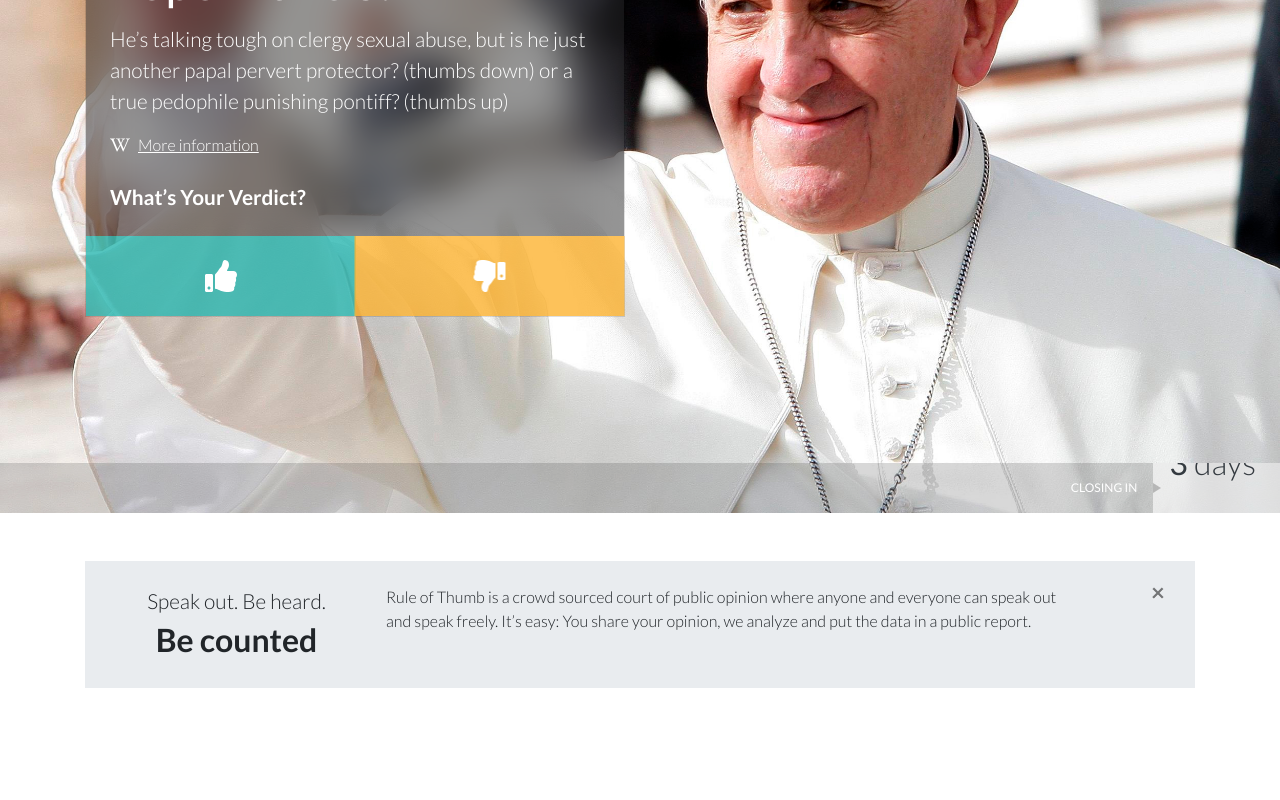
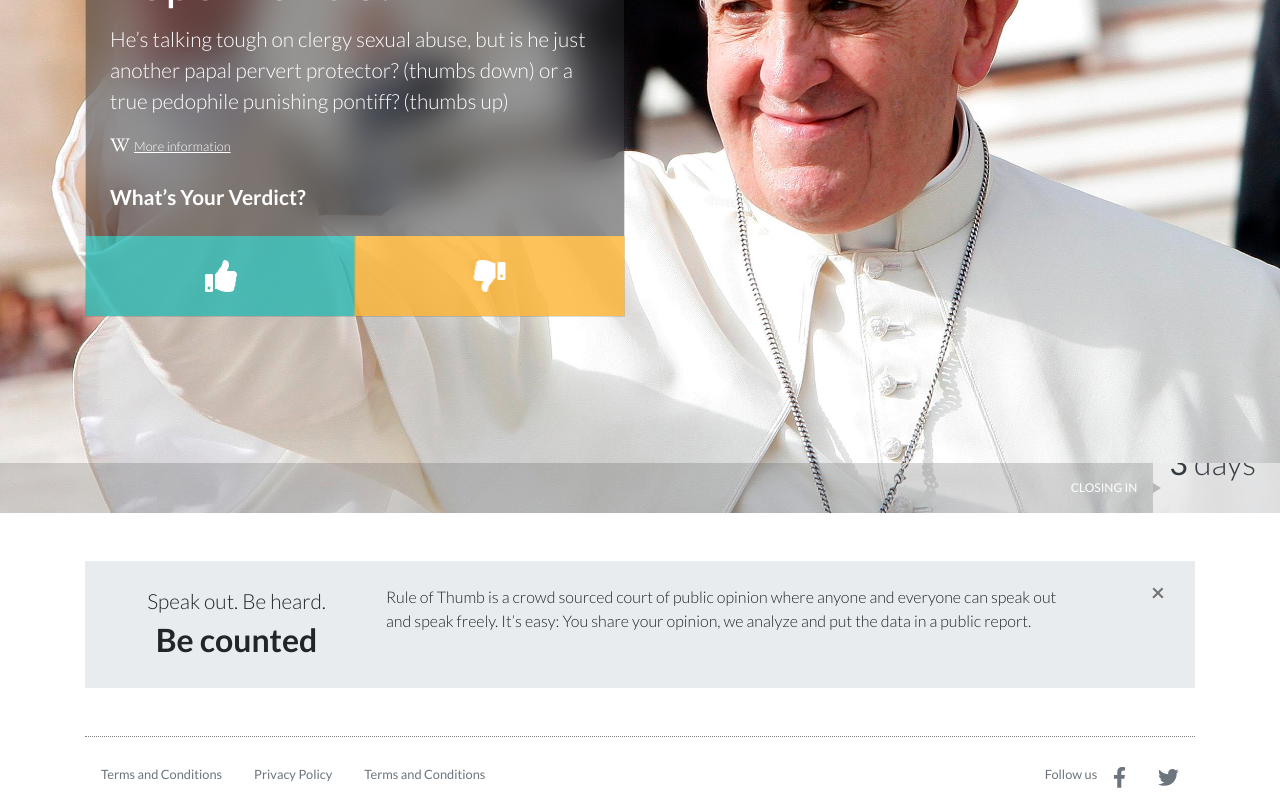
Before and after one commit to cquinterop/ui-test, a React (Create React App) app: page / in a window 1280 px wide. Shown: the part 337-1137 px from the top of the page. Before the commit the page ends 1073 px from the top, so only its background shows below. Built offline with nearby package versions, Linux system fonts and the light colour scheme.

Commit message:
Built footer component

```diff
--- a/src/App.css
+++ b/src/App.css
@@ -49,7 +49,7 @@ button.border-0.rounded-0.btn.btn-secondary:hover svg {
 .hero {
     background: center top / cover no-repeat;
     min-height: 850px;
-    height: auto;
+    height: 80vh;
 }
 
 .hero__vote {
@@ -110,3 +110,7 @@ button.border-0.rounded-0.btn.btn-secondary:hover svg {
     top: 15%;
     right: 30px;
 }
+
+.dotted {
+    border-top: 1px dotted grey;
+}
--- /dev/null
+++ b/src/components/Footer.js
@@ -0,0 +1,64 @@
+import React from "react";
+import {
+  NavItem, NavLink, Nav,
+  Container, Row, Col,
+  UncontrolledTooltip
+} from "reactstrap";
+import { FontAwesomeIcon } from '@fortawesome/react-fontawesome';
+import { faFacebookF, faTwitter } from "@fortawesome/free-brands-svg-icons";
+
+function Footer() {
+    return (
+      <footer>
+        <Container>
+          <hr className="dotted" />
+          <Row>
+            <Col className="d-flex justify-content-center justify-content-md-start" md="8">
+              <Nav>
+                <NavItem>
+                  <NavLink className="font-weight-light text-secondary size-1" href="#">
+                  <small>Terms and Conditions</small>
+                </NavLink>
+                </NavItem>
+                <NavItem>
+                  <NavLink className="font-weight-light text-secondary size-1" href="#">
+                  <small>Privacy Policy</small>
+                  </NavLink>
+                </NavItem>
+                <NavItem>
+                  <NavLink className="font-weight-light text-secondary size-1" href="#">
+                  <small>Terms and Conditions</small>
+                  </NavLink>
+                </NavItem>
+              </Nav>
+            </Col>
+            <Col className="d-flex justify-content-center justify-content-md-end" md="4">
+              <Nav>
+                <div className="pt-2 font-weight-light text-secondary size-1" >
+                  <small>Follow us</small>
+                </div>
+                <NavItem>
+                  <NavLink className="text-secondary" href="#" id="tooltipfacebook" target="_blank">
+                    <FontAwesomeIcon icon={faFacebookF} />
+                  </NavLink>
+                  <UncontrolledTooltip target="tooltipfacebook">
+                    Like us on Facebook
+                  </UncontrolledTooltip>
+                </NavItem>
+                <NavItem>
+                  <NavLink className="text-secondary" href="#" id="twittertooltip" target="_blank">
+                    <FontAwesomeIcon icon={faTwitter} />
+                  </NavLink>
+                  <UncontrolledTooltip target="twittertooltip">
+                    Follow us on Twitter
+                  </UncontrolledTooltip>
+                </NavItem>
+              </Nav>
+            </Col>
+          </Row>
+        </Container>
+      </footer>
+    );
+};
+
+export default Footer;
--- a/src/components/Hero.js
+++ b/src/components/Hero.js
@@ -12,6 +12,6 @@ function Hero() {
             <Closing />
         </div>
     );
-}
+};
 
 export default Hero;
--- a/src/components/SpeakOut.js
+++ b/src/components/SpeakOut.js
@@ -1,7 +1,7 @@
 import React, { useState } from 'react';
 import { Jumbotron, Container, Row, Col, Button } from 'reactstrap';
 
-const SpeakOut = () => {
+function SpeakOut() {
   const [isClosed, setClose] = useState(false);
   const handleCloser = () => setClose(true);
 
--- a/src/components/ui/Closing.js
+++ b/src/components/ui/Closing.js
@@ -28,6 +28,6 @@ function Closing() {
       </Progress>
     </Progress>
   );
-}
+};
 
 export default Closing;
--- a/src/components/ui/Header.js
+++ b/src/components/ui/Header.js
@@ -1,14 +1,9 @@
 import React from 'react';
 import { Link } from 'react-router-dom';
 import {
-  Navbar,
-  Container,
-  NavbarToggler,
-  NavbarBrand,
-  UncontrolledCollapse,
-  Nav,
-  NavItem,
-  NavLink,
+  Navbar, Nav, NavItem, NavLink,
+  NavbarToggler, NavbarBrand,
+  Container, UncontrolledCollapse,
 } from 'reactstrap';
 import { FontAwesomeIcon } from '@fortawesome/react-fontawesome';
 import { faSearch, faBars } from '@fortawesome/free-solid-svg-icons';
@@ -52,6 +47,6 @@ function Header() {
       </Navbar>
     </header>
   );
-}
+};
 
 export default Header;
--- a/src/components/ui/MainRuling.js
+++ b/src/components/ui/MainRuling.js
@@ -29,7 +29,7 @@ function MainRuling() {
               </CardText>
               <CardLink className="size-1 text-white d-block mb-4" href="#">
                 <FontAwesomeIcon icon={faWikipediaW} />
-                <span className="font-weight-light ml-2 underline">More information</span>
+                <small className="font-weight-light ml-1 underline">More information</small>
               </CardLink>
               <CardText className="font-weight-bold">
                 What’s Your Verdict?
@@ -50,6 +50,6 @@ function MainRuling() {
       </Row>
     </Container>
   );
-}
+};
 
 export default MainRuling;
--- a/src/views/Home.js
+++ b/src/views/Home.js
@@ -1,12 +1,14 @@
 import React from 'react';
 import Hero from '../components/Hero';
 import SpeakOut from '../components/SpeakOut';
+import Footer from '../components/Footer';
 
 function Home() {
   return (
     <div>
          <Hero />
          <SpeakOut />
+         <Footer />
     </div>
   );
 }
```
